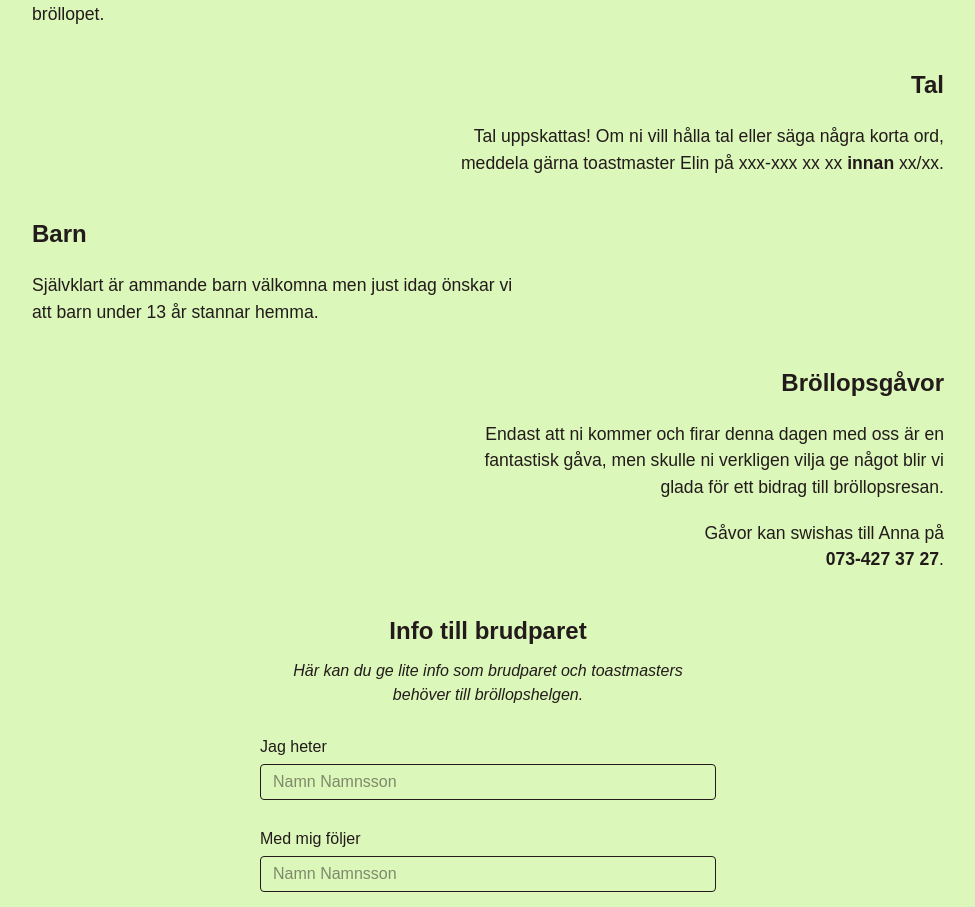
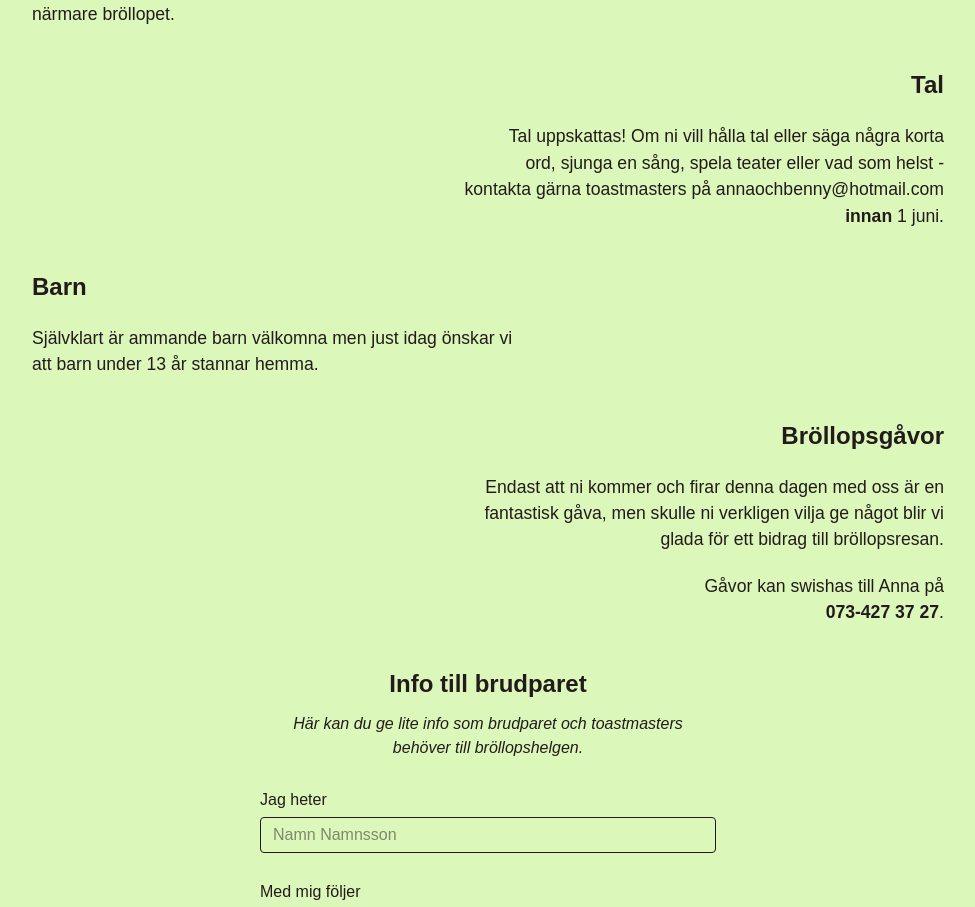
Before and after one commit to mikael-johnsson/anna_benny_wedding, a Next.js app: page / in a window 1280 px wide. Shown: the part 2466-3373 px from the top of the page, without its empty margins (152-1127 px from the left). Built offline with nearby package versions, Linux system fonts and the light colour scheme; no server answers; a web font is replaced by a local one.

Commit message:
Update text content

```diff
--- a/app/components/Gavor.tsx
+++ b/app/components/Gavor.tsx
@@ -14,7 +14,7 @@ const Gavor = () => {
 			</p>
 			<p className="paragraph paragraphRight">
 				Gåvor kan swishas till Anna på <br />
-				<span className="font-bold">073-427 37 27</span>.
+				<span className="font-bold whitespace-nowrap">073-427 37 27</span>.
 			</p>
 		</section>
 	);
--- a/app/components/Tal.tsx
+++ b/app/components/Tal.tsx
@@ -7,10 +7,11 @@ const Tal = () => {
 			className="section items-end"
 		>
 			<h2 className="heading headingRight">Tal</h2>
-			<p className="paragraph paragraphRight">
-				Tal uppskattas! Om ni vill hålla tal eller säga några korta ord, meddela
-				gärna toastmaster Elin på xxx-xxx xx xx{" "}
-				<span className="font-bold">innan</span> xx/xx.
+			<p className="paragraph paragraphRight w-[332px]">
+				Tal uppskattas! Om ni vill hålla tal eller säga några korta ord, sjunga
+				en sång, spela teater eller vad som helst - kontakta gärna toastmasters
+				på annaochbenny@hotmail.com{" "}
+				<span className="font-bold whitespace-nowrap">innan</span> 1 juni.
 			</p>
 		</section>
 	);
--- a/app/styles/variables.css
+++ b/app/styles/variables.css
@@ -13,6 +13,7 @@
 	font-size: 1.1rem;
 	font-weight: 400;
 	width: 300px;
+	text-wrap: pretty;
 }
 
 .paragraphMid {
```
